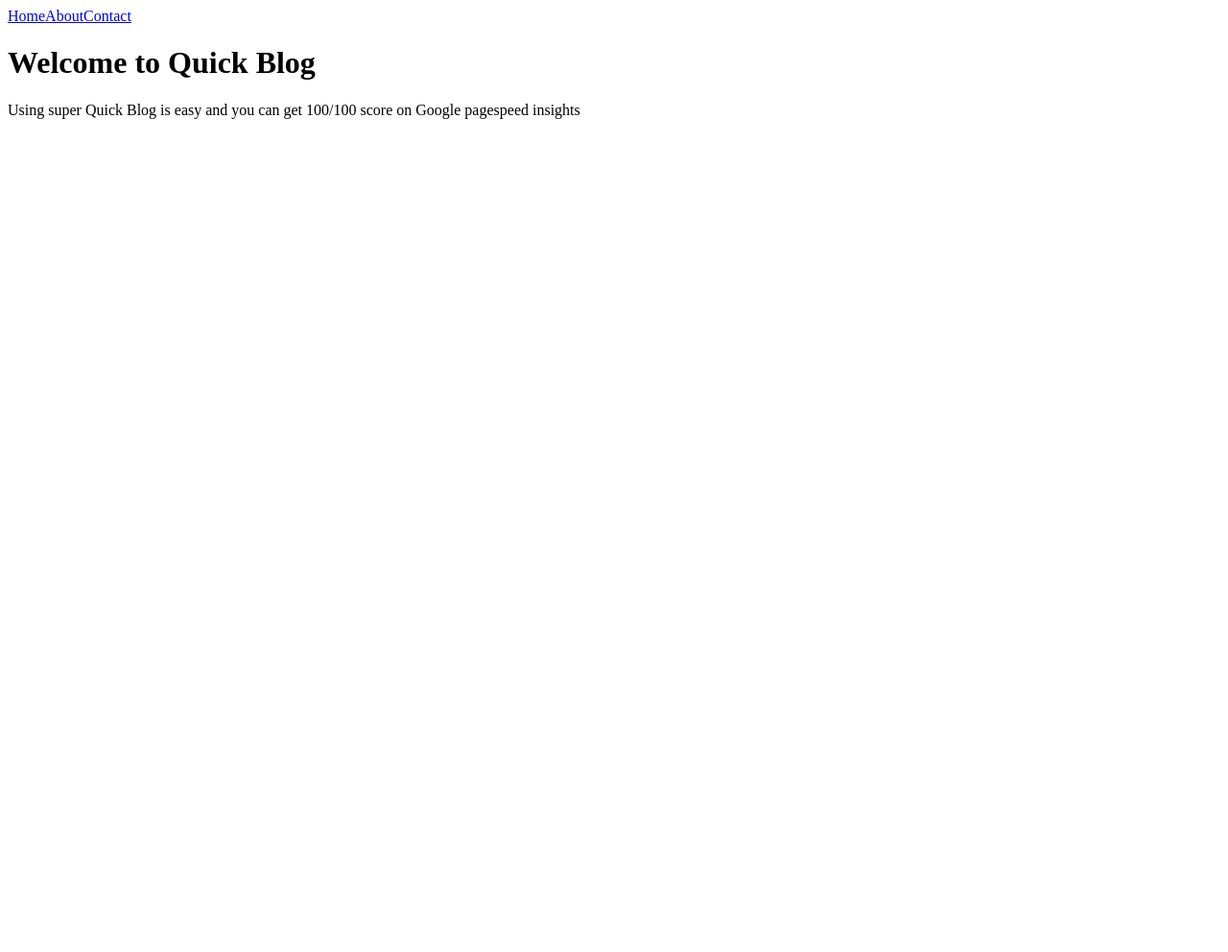
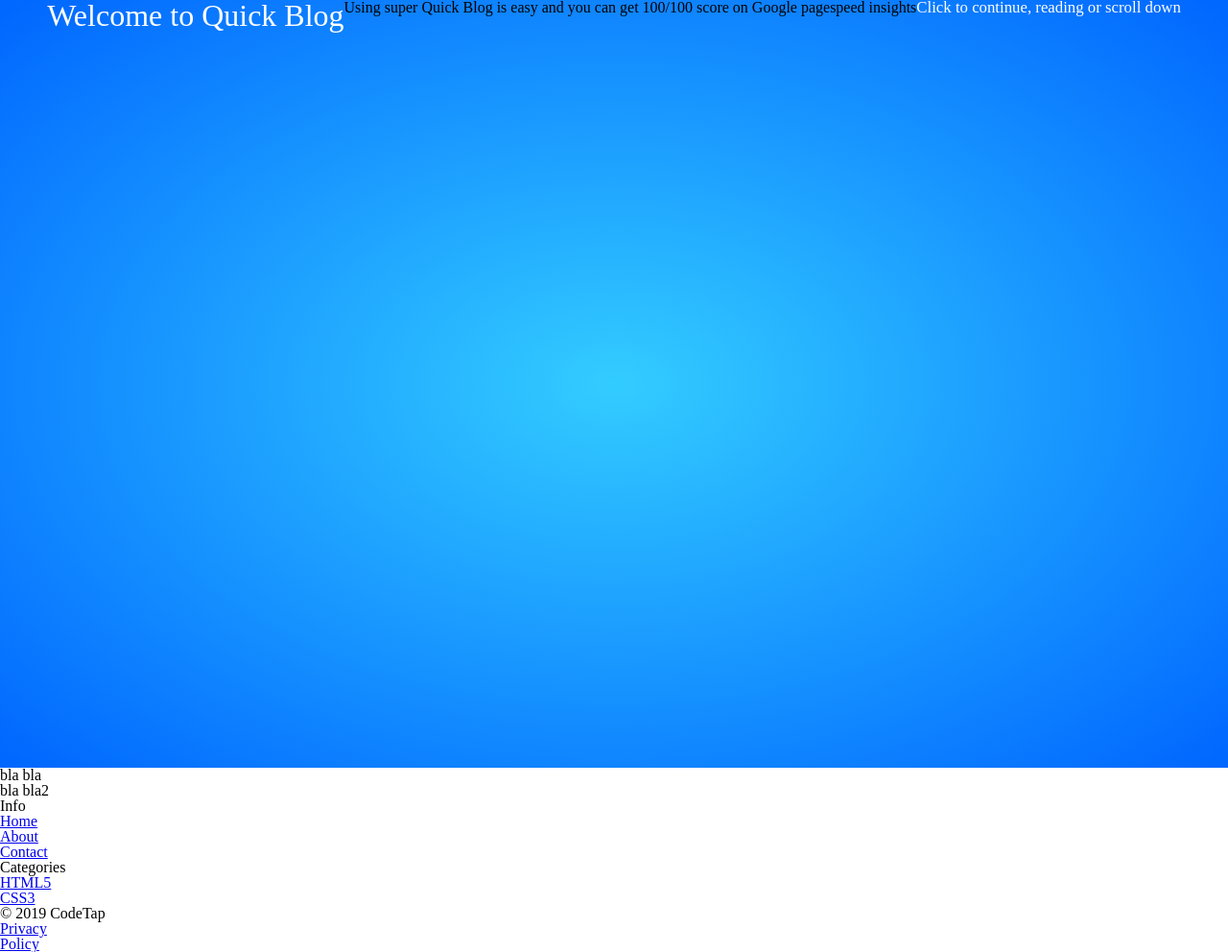
Before and after one commit to tandaraelena/quick-blog, a plain HTML site: page src/index.pug in a window 1280 px wide. Shown: the whole page at 96% size. Before the commit the page ends 800 px from the top, so only its background shows below. Drawn offline with nearby package versions, Linux system fonts and the light colour scheme; files that its build step writes are made by us from their sources.

Commit message:
Add more content to home page

```diff
--- /dev/null
+++ b/src/_component/config/color.scss
@@ -0,0 +1,5 @@
+$color-buttercup: #f1c40f;
+$color-golden-grass: #dd9a2d;
+$color-white: #fff;
+$color-dodger-blue: #33ccff;
+$color-blue-ribbon: #0066FF;
--- /dev/null
+++ b/src/_component/footer/footer.pug
@@ -0,0 +1,7 @@
+footer
+    div &copy; 2019 CodeTap
+    ul
+        li
+            a(href="/privacy") Privacy
+        li
+            a(href="/policy") Policy
--- a/src/_component/layout/base.pug
+++ b/src/_component/layout/base.pug
@@ -4,6 +4,8 @@ html
     head
         title=title
         meta(name="description", content=description)
+        link(rel="stylesheet", href="style.css")
     body
+        block content
         include ../menu/menu
-        block content
+        include ../footer/footer
--- /dev/null
+++ b/src/_component/layout/layout.scss
@@ -0,0 +1,34 @@
+// quick css reset
+html,
+body {
+  height: 100%;
+}
+
+.welcome {
+  height: 100%;
+  display: flex;
+  flex-wrap: wrap;
+  text-align: center;
+  justify-content: center;
+  background-image: (radial-gradient(
+    ellipse, $color-dodger-blue, $color-blue-ribbon
+  ));
+
+  h1 {
+    color: $color-white;
+    font-size: 2rem;
+  }
+
+  a {
+      color: $color-white;
+      text-decoration: none;
+      font-size: 1.05rem;
+  }
+}
+
+// * {
+//   margin: 0;
+//   padding: 0;
+//   border: 0;
+//   box-sizing: border-box;
+// }
--- /dev/null
+++ b/src/_component/layout/reset.scss
@@ -0,0 +1,48 @@
+/* http://meyerweb.com/eric/tools/css/reset/
+   v2.0 | 20110126
+   License: none (public domain)
+*/
+
+html, body, div, span, applet, object, iframe,
+h1, h2, h3, h4, h5, h6, p, blockquote, pre,
+a, abbr, acronym, address, big, cite, code,
+del, dfn, em, img, ins, kbd, q, s, samp,
+small, strike, strong, sub, sup, tt, var,
+b, u, i, center,
+dl, dt, dd, ol, ul, li,
+fieldset, form, label, legend,
+table, caption, tbody, tfoot, thead, tr, th, td,
+article, aside, canvas, details, embed,
+figure, figcaption, footer, header, hgroup,
+menu, nav, output, ruby, section, summary,
+time, mark, audio, video {
+		margin: 0;
+		padding: 0;
+		border: 0;
+		font-size: 100%;
+		font: inherit;
+		vertical-align: baseline;
+}
+/* HTML5 display-role reset for older browsers */
+article, aside, details, figcaption, figure,
+footer, header, hgroup, menu, nav, section {
+		display: block;
+}
+body {
+		line-height: 1;
+}
+ol, ul {
+		list-style: none;
+}
+blockquote, q {
+		quotes: none;
+}
+blockquote:before, blockquote:after,
+q:before, q:after {
+		content: '';
+		content: none;
+}
+table {
+		border-collapse: collapse;
+		border-spacing: 0;
+}
--- a/src/_component/menu/menu.pug
+++ b/src/_component/menu/menu.pug
@@ -1,3 +1,15 @@
-a(href="/") Home
-a(href="/about.html") About
-a(href="/contact.html") Contact
+h3 Info
+ul
+  li
+    a(href="/") Home
+  li
+    a(href="/about.html") About
+  li
+    a(href="/contact.html") Contact
+
+h3 Categories
+ul
+  li
+      a(href="/html") HTML5
+  li
+      a(href="/css") CSS3
--- a/src/index.pug
+++ b/src/index.pug
@@ -5,5 +5,11 @@ block config
         var title = 'Welcome to Quick Blog'
         var description = 'Using super Quick Blog is easy and you can get 100/100 score on Google pagespeed insights'
 block content
+    .welcome
         h1=title
         p=description
+        a(href="#continue") Click to continue, reading or scroll down
+    #continue
+    p.lead bla bla
+    p
+        small bla bla2
--- /dev/null
+++ b/src/style.scss
@@ -0,0 +1,3 @@
+@import '_component/layout/reset';
+@import '_component/config/color';
+@import '_component/layout/layout';
```
